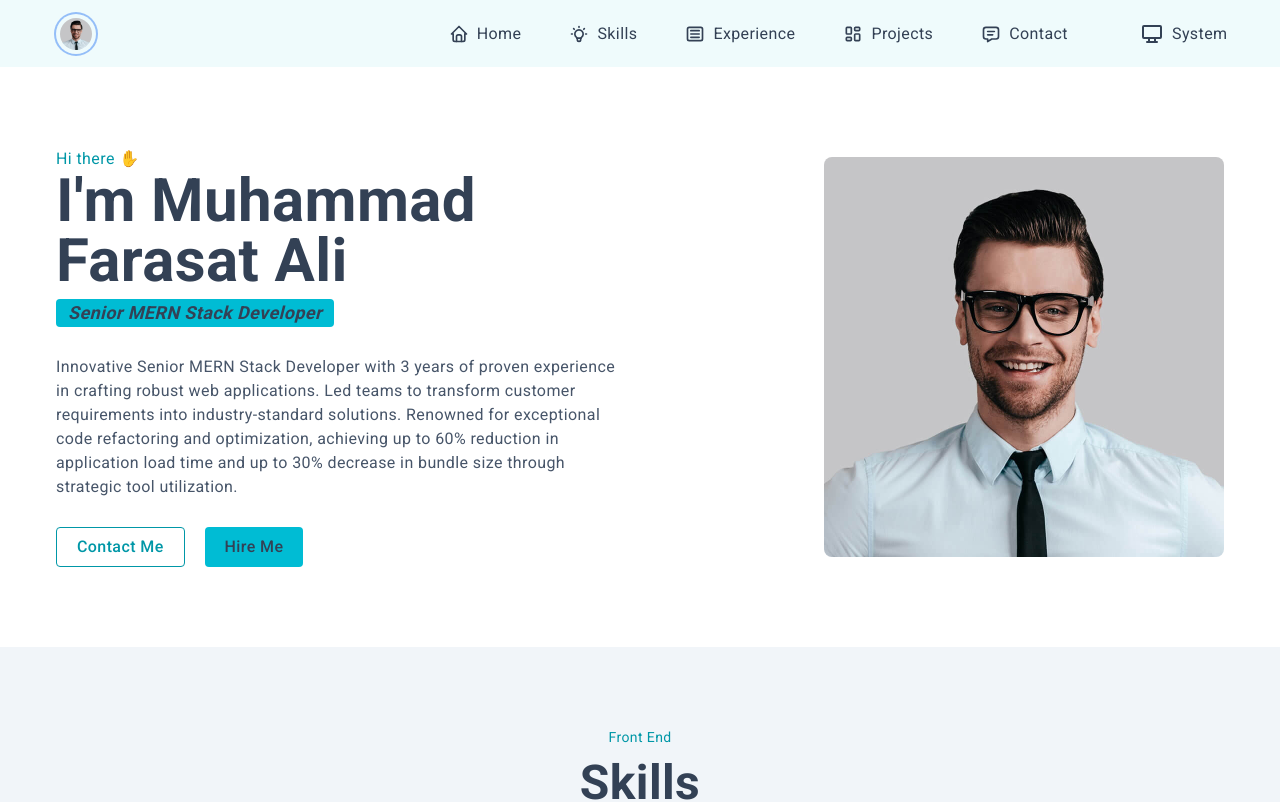
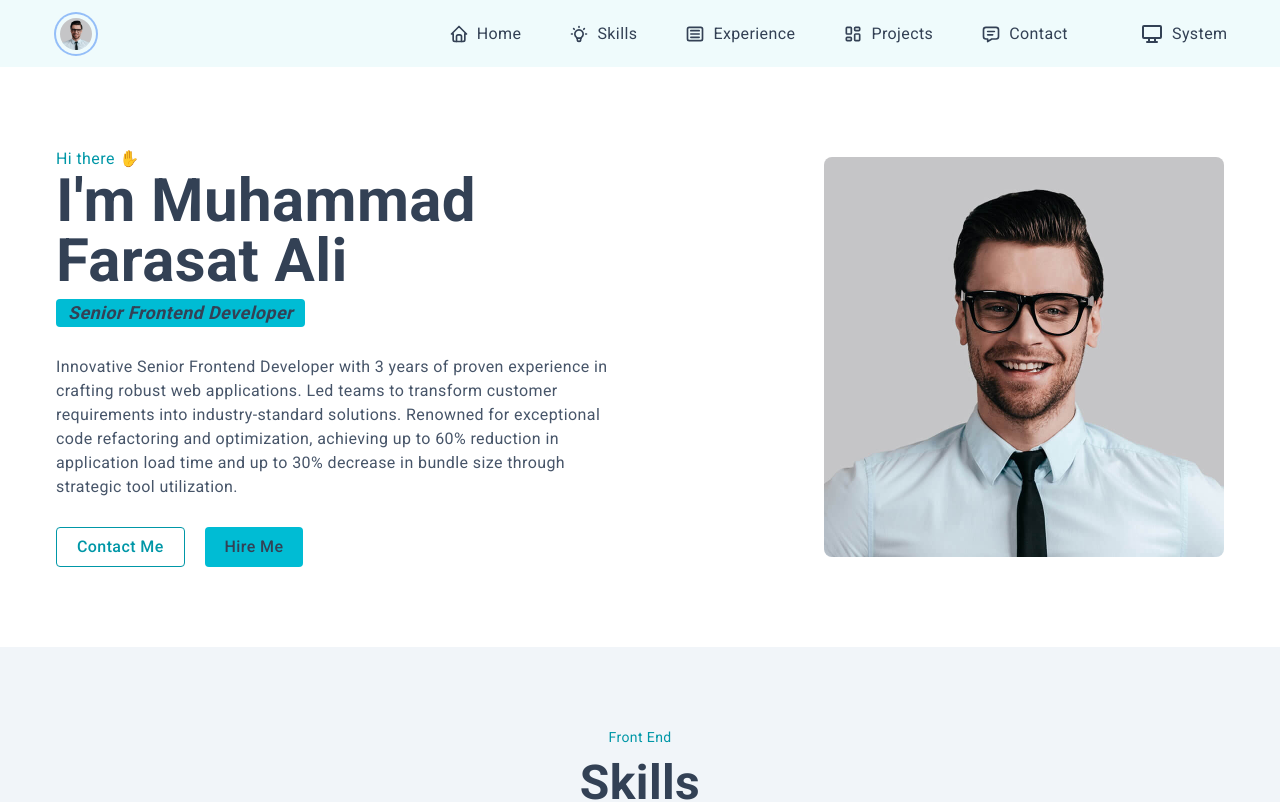
Before and after one commit to Farasat-Basra/portfolio-nextjs, a Next.js app: page / in a window 1280 px wide. Shown: the top 802 px of the page. Built offline with nearby package versions, Linux system fonts and the light colour scheme.

Commit message:
build fixes

```diff
--- a/app/(portfolio)/_components/experience/index.tsx
+++ b/app/(portfolio)/_components/experience/index.tsx
@@ -2,7 +2,7 @@ import SectionHeading from "../common/section-heading";
 
 const experiences = [
   {
-    position: "Senior MERN Stack Developer",
+    position: "Senior Frontend Developer",
     duration: "October 2022 - Present",
     current: true,
     company: "Axis Coding Solutions, Lahore, Pakistan.",
@@ -14,7 +14,7 @@ const experiences = [
     achievements: ["Achievement 1", "Achievement 2", "Achievement 3"],
   },
   {
-    position: "MERN Stack Developer",
+    position: "Frontend Developer",
     duration: "October 2021 - September 2022",
     company: "Nex Soft Solutions, Lahore, Pakistan.",
     responsibilities: [
--- a/app/(portfolio)/_components/home/index.tsx
+++ b/app/(portfolio)/_components/home/index.tsx
@@ -25,11 +25,11 @@ export const HomeSection = () => {
         </h1>
         <div>
         <h6 className="font-semibold  text-xs lg:text-lg bg-primary selection:bg-primary-100 text-secondary-700 px-3 inline-block mt-2 rounded italic">
-          Senior MERN Stack Developer
+          Senior Frontend Developer
         </h6>
         </div>
         <p className="text-secondary mt-7 text-pretty text-secondary-600 dark:text-secondary-300">
-          Innovative Senior MERN Stack Developer with 3 years of proven
+          Innovative Senior Frontend Developer with 3 years of proven
           experience in crafting robust web applications. Led teams to transform
           customer requirements into industry-standard solutions. Renowned for
           exceptional code refactoring and optimization, achieving up to 60%
--- a/app/(portfolio)/_components/skills/StatesAndUI.tsx
+++ b/app/(portfolio)/_components/skills/StatesAndUI.tsx
@@ -48,7 +48,7 @@ const ProgrammingCarousel = () => {
       AutoScroll({
         playOnInit: true,
         stopOnInteraction: true,
-        direction: "rtl",
+        direction: "backward",
       }),
     ]
   );
--- a/app/(portfolio)/_components/skills/index.tsx
+++ b/app/(portfolio)/_components/skills/index.tsx
@@ -129,8 +129,8 @@ export const SkillsSection = () => {
             / FrameWorks
           </h3>
           <ProgrammingCarousel
-            slides={[0, 1, 2, 3, 4, 5]}
-            options={{ loop: true }}
+          // slides={[0, 1, 2, 3, 4, 5]}
+          // options={{ loop: true }}
           />
         </div>
         <div>
--- a/components/core/navigation/MenuBar.tsx
+++ b/components/core/navigation/MenuBar.tsx
@@ -16,7 +16,7 @@ import {
 import { useParams } from "next/navigation";
 import Link from "next/link";
 
-const MenuBar = ({ show, setShow }) => {
+const MenuBar = ({ show, setShow }: any) => {
   const navigation = [
     {
       title: "Home",
--- a/components/core/navigation/index.tsx
+++ b/components/core/navigation/index.tsx
@@ -8,7 +8,7 @@ import { useScroll } from "@/utils/hooks";
 import { AppIcon } from "../app-icon";
 import { IconMenu2 } from "@tabler/icons-react";
 
-function Navbar({ setShow }) {
+function Navbar({ setShow }: any) {
   const [isScrolled] = useScroll();
   return (
     <header
```
